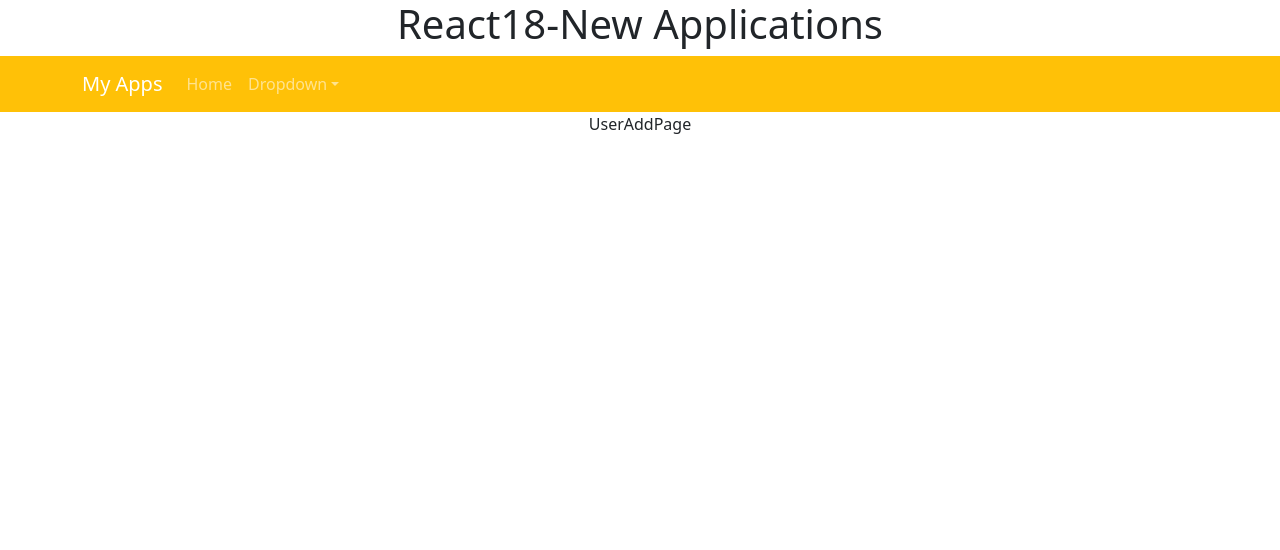
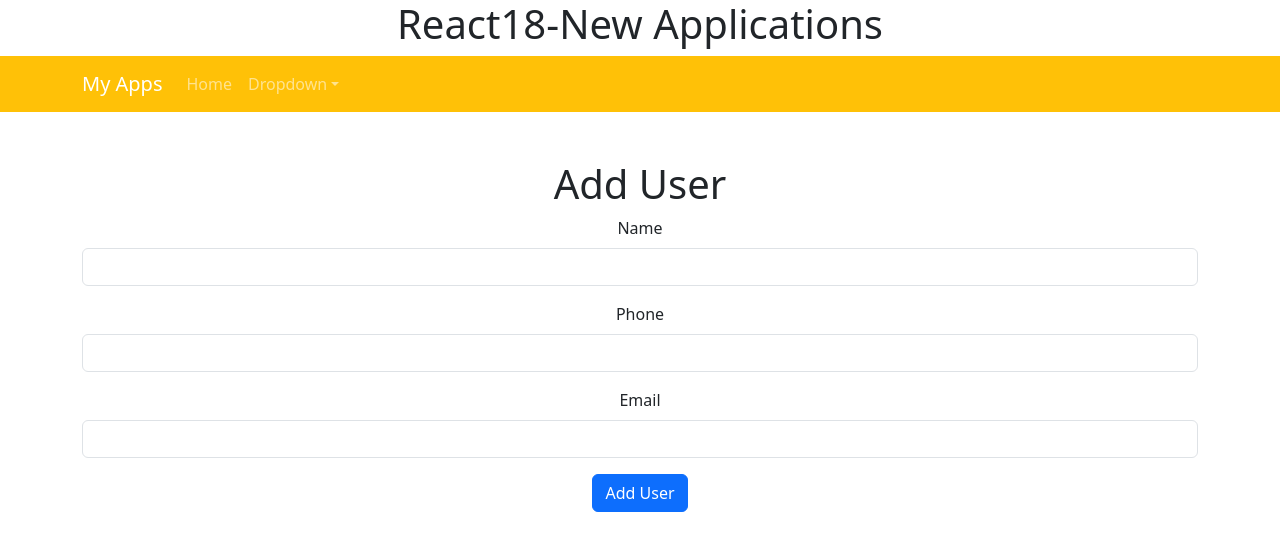
Before and after one commit to sayan-roni-96/react18-demo-apps-sayan, a React (Create React App) app: page /alluser/adduser in a window 1280 px wide. Shown: the top 550 px of the page. Built offline with nearby package versions, Linux system fonts and the light colour scheme.

Commit message:
new upload

```diff
--- a/src/pages/appUsingApi/jsonfakeapi/withoutModal/UserAddPage.js
+++ b/src/pages/appUsingApi/jsonfakeapi/withoutModal/UserAddPage.js
@@ -1,9 +1,71 @@
-import React from 'react'
+import React, { useState } from 'react';
 
-const UserAddPage = () => {
+const UserAddPage = ({ addUser }) => {
+  const [name, setName] = useState('');
+  const [phone, setPhone] = useState('');
+  const [email, setEmail] = useState('');
+
+  const newHandleSubmit = (e) => {
+    e.preventDefault();
+
+    // Create a new user object
+    const newUser = {
+      name,
+      phone,
+      email,
+    };
+
+    // Add the new user to the user list
+    addUser(newUser);
+
+    // Clear the input fields
+    setName('');
+    setPhone('');
+    setEmail('');
+  };
+
   return (
-    <div>UserAddPage</div>
-  )
-}
+    <div className="container mt-5">
+      <h1>Add User</h1>
+      <form onSubmit={newHandleSubmit}>
+        <div className="mb-3">
+          <label htmlFor="name" className="form-label">Name</label>
+          <input
+            type="text"
+            className="form-control"
+            id="name"
+            value={name}
+            onChange={(e) => setName(e.target.value)}
+            required
+          />
+        </div>
+        <div className="mb-3">
+          <label htmlFor="phone" className="form-label">Phone</label>
+          <input
+            type="tel"
+            className="form-control"
+            id="phone"
+            value={phone}
+            onChange={(e) => setPhone(e.target.value)}
+            required
+          />
+        </div>
+        <div className="mb-3">
+          <label htmlFor="email" className="form-label">Email</label>
+          <input
+            type="email"
+            className="form-control"
+            id="email"
+            value={email}
+            onChange={(e) => setEmail(e.target.value)}
+            required
+          />
+        </div>
+        <button type="submit" className="btn btn-primary">Add User</button>
+      </form>
+    </div>
+  );
+};
+
 
 export default UserAddPage
```
